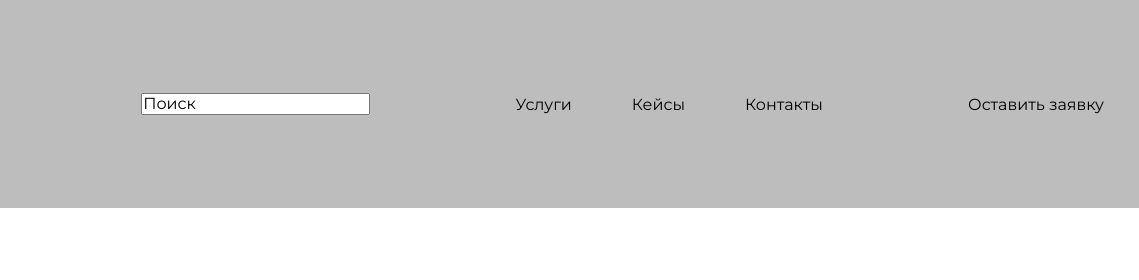
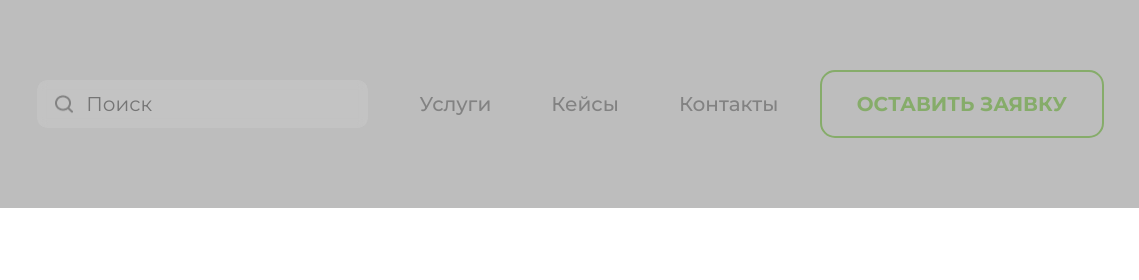
Before and after one commit to Flexible78/Stidn, a website: page app/index.html in a window 1280 px wide. Shown: the top 280 px of the page, 141-1280 px from the left. Drawn offline with Linux system fonts and the light colour scheme; files whose address does not match are found by name.

Commit message:
feat: fix header code

```diff
--- a/app/css/base/vars.css
+++ b/app/css/base/vars.css
@@ -15,9 +15,13 @@
    --green-2: #d9edca;
    --green-3: #1f302d;
    --green-4: #eef3ea;
-   --Gray-1: #232323;
-   --Gray-2: #4f4f4f;
-   --Gray-3: #828282;
+   --gray-1: #232323;
+   --gray-2: #4f4f4f;
+   --gray-3: #828282;
+   --gray-4: #bdbdbd;
+   --gray-5: #e0e0e0;
    --white: #ffffff;
    --black: #000000;
+   --transparent: transparent;
+   --tomato: #ff6347;
 }
--- /dev/null
+++ b/app/css/components/_buttons.css
@@ -0,0 +1,158 @@
+.btn {
+   border-radius: 15px;
+   font-weight: 700;
+   font-size: 20px;
+   line-height: 1.7;
+   text-transform: uppercase;
+   color: var(--green-1);
+   transition: all 0.16s ease;
+
+   --btn-fill-bg-green: var(--green-1);
+   --btn-fill-text-white: var(--white);
+   --btn-fill-bg-white: var(--white);
+   --btn-fill-text-green: var(--green-1);
+   --btn-fill-bg-transparent: var(--transparent);
+   --btn-fill-bg-gray: var(--gray-5);
+}
+
+
+.btn--fill {
+   border: none;
+   color: var(--btn-fill-text-white);
+   background-color: var(--btn-fill-bg-green);
+
+   &:focus {
+      outline: none;
+   }
+
+   &:focus-visible {
+      outline: 3px solid var(--tomato);
+      outline-offset: 1px;
+   }
+
+   &:hover {
+      background-color: var(--btn-fill-bg-white);
+   }
+
+   &:active {
+      background-color: var(--btn-fill-bg-white);
+   }
+}
+
+
+.btn--green-outline {
+   border: 2px solid var(--btn-fill-bg-green);
+   background-color: transparent;
+
+   &:focus {
+      outline: 3px solid var(--tomato);
+      outline-offset: 2px;
+      transition: outline 0.16s linear;
+   }
+
+   &:focus-visible {
+      outline: 3px solid var(--tomato);
+      outline-offset: 1px;
+   }
+
+   &:hover {
+      color: var(--btn-fill-text-green);
+      background-color: var(--btn-fill-bg-gray);
+   }
+
+   &:active {
+      color: var(--tomato);
+      background-color: var(--btn-fill-bg-gray);
+   }
+}
+
+
+.btn--outline {
+   border: none;
+   background: none;
+
+   &:focus {
+      outline: 3px solid var(--tomato);
+      outline-offset: 2px;
+      transition: outline 0.16s linear;
+   }
+
+   &:focus-visible {
+      outline: 3px solid var(--tomato);
+      outline-offset: 1px;
+   }
+
+   &:hover {
+      color: var(--btn-fill-text-green);
+      background-color: var(--btn-fill-bg-gray);
+   }
+
+   &:active {
+      color: var(--tomato);
+      background-color: var(--btn-fill-bg-gray);
+   }
+}
+
+
+.btn--transparent {
+   border: 2px solid #ffffff;
+   background-color: transparent;
+
+   &:focus {
+      outline: none;
+   }
+
+   &:focus-visible {
+      outline: 3px solid var(--tomato);
+      outline-offset: 1px;
+   }
+
+   &:hover {
+      border-color: var(--tomato);
+      color: var(--tomato);
+      background-color: var(--tomato);
+   }
+
+   &:active {
+      border-color: var(--tomato);
+      color: var(--btn-fill-text-green);
+   }
+}
+
+
+.btn--white {
+   color: var(--btn-fill-text-green);
+   transition: outline 0.16s linear;
+
+   &:focus {
+      outline: none;
+   }
+
+   &:focus-visible {
+      outline: 3px solid var(--tomato);
+      outline-offset: 1px;
+   }
+
+   &:hover {
+      border-color: var(--tomato);
+      color: var(--tomato);
+      background-color: var(--tomato);
+   }
+
+   &:active {
+      border-color: var(--tomato);
+      color: var(--btn-fill-text-green);
+   }
+}
+
+
+.btn--regular {
+   padding: 15px 35px;
+   font-size: 20px;
+
+   @media (max-width: 375px) {
+      padding: 0 24px;
+      font-size: 13px;
+      line-height: 3.25;
+   }
+}
--- a/app/css/components/header.css
+++ b/app/css/components/header.css
@@ -1,6 +1,15 @@
 .header {
    padding: 53px 20px 53px;
+
    background-color: #bdbdbd;
+}
+
+
+:root {
+   font-weight: 500;
+   line-height: 1.7;
+   color: var(--gray-3);
+   --font-size: 20px;
 }
 
 
@@ -11,9 +20,33 @@
 }
 
 
-.menu__list {
+.header__search {
+}
+
+
+.header__search-input {
+   margin-right: 10px;
+   border: none;
+   border-radius: 10px;
+   padding: 12.5px 0 12.5px 49px;
+   background: rgba(255, 255, 255, 0.10);
+   background-image: url('/img/search.png');
+   background-position: 15px center;
+   background-size: 24px 24px;
+   background-repeat: no-repeat;
+   backdrop-filter: blur(5px);
+}
+
+
+ul {
    display: flex;
    column-gap: 60px;
    align-items: center;
    justify-content: space-between;
 }
+
+
+ul .a {
+   font-weight: 500;
+   opacity: 0.2;
+}
--- a/app/css/main.css
+++ b/app/css/main.css
@@ -10,4 +10,5 @@
 
 /* Components */
 @import url("components/header.css");
+@import url("components/_buttons.css");
 /* Sections */
--- a/app/index.html
+++ b/app/index.html
@@ -13,20 +13,20 @@
       <header class="header">
    <div class="container header__container">
       <a class="logo" href="index.html">
-         <img class="logo__img" src="/img/logo_color_main.png" alt="Logo">
+         <img src="/img/logo_color_main.png" alt="" aria-hidden="true">
       </a>
 
       <label class="header__search" for="searchInput">
-         <input class="header__search-input" id="searchInput" type="text" value="Поиск">
+         <input class="header__search-input" id="searchInput" placeholder="Поиск" type="text">
       </label>
-      <nav class="menu header__menu">
-         <ul class="menu__list">
-            <li><a class="menu__item" href="#">Услуги</a></li>
-            <li><a class="menu__item" href="#">Кейсы</a></li>
-            <li><a class="menu__item" href="#">Контакты</a></li>
+      <nav>
+         <ul>
+            <li><a href="#">Услуги</a></li>
+            <li><a href="#">Кейсы</a></li>
+            <li><a href="#">Контакты</a></li>
          </ul>
       </nav>
-      <a class="header__application" href="#">Оставить заявку</a>
+      <button class="header__application btn btn--green-outline btn--regular" id="submitBtn">Оставить заявку</button>
 
    </div>
 </header>
--- a/src/css/base/vars.css
+++ b/src/css/base/vars.css
@@ -15,9 +15,13 @@
    --green-2: #d9edca;
    --green-3: #1f302d;
    --green-4: #eef3ea;
-   --Gray-1: #232323;
-   --Gray-2: #4f4f4f;
-   --Gray-3: #828282;
+   --gray-1: #232323;
+   --gray-2: #4f4f4f;
+   --gray-3: #828282;
+   --gray-4: #bdbdbd;
+   --gray-5: #e0e0e0;
    --white: #ffffff;
    --black: #000000;
+   --transparent: transparent;
+   --tomato: #ff6347;
 }
--- /dev/null
+++ b/src/css/components/_buttons.css
@@ -0,0 +1,158 @@
+.btn {
+   border-radius: 15px;
+   font-weight: 700;
+   font-size: 20px;
+   line-height: 1.7;
+   text-transform: uppercase;
+   color: var(--green-1);
+   transition: all 0.16s ease;
+
+   --btn-fill-bg-green: var(--green-1);
+   --btn-fill-text-white: var(--white);
+   --btn-fill-bg-white: var(--white);
+   --btn-fill-text-green: var(--green-1);
+   --btn-fill-bg-transparent: var(--transparent);
+   --btn-fill-bg-gray: var(--gray-5);
+}
+
+
+.btn--fill {
+   border: none;
+   color: var(--btn-fill-text-white);
+   background-color: var(--btn-fill-bg-green);
+
+   &:focus {
+      outline: none;
+   }
+
+   &:focus-visible {
+      outline: 3px solid var(--tomato);
+      outline-offset: 1px;
+   }
+
+   &:hover {
+      background-color: var(--btn-fill-bg-white);
+   }
+
+   &:active {
+      background-color: var(--btn-fill-bg-white);
+   }
+}
+
+
+.btn--green-outline {
+   border: 2px solid var(--btn-fill-bg-green);
+   background-color: transparent;
+
+   &:focus {
+      outline: 3px solid var(--tomato);
+      outline-offset: 2px;
+      transition: outline 0.16s linear;
+   }
+
+   &:focus-visible {
+      outline: 3px solid var(--tomato);
+      outline-offset: 1px;
+   }
+
+   &:hover {
+      color: var(--btn-fill-text-green);
+      background-color: var(--btn-fill-bg-gray);
+   }
+
+   &:active {
+      color: var(--tomato);
+      background-color: var(--btn-fill-bg-gray);
+   }
+}
+
+
+.btn--outline {
+   border: none;
+   background: none;
+
+   &:focus {
+      outline: 3px solid var(--tomato);
+      outline-offset: 2px;
+      transition: outline 0.16s linear;
+   }
+
+   &:focus-visible {
+      outline: 3px solid var(--tomato);
+      outline-offset: 1px;
+   }
+
+   &:hover {
+      color: var(--btn-fill-text-green);
+      background-color: var(--btn-fill-bg-gray);
+   }
+
+   &:active {
+      color: var(--tomato);
+      background-color: var(--btn-fill-bg-gray);
+   }
+}
+
+
+.btn--transparent {
+   border: 2px solid #ffffff;
+   background-color: transparent;
+
+   &:focus {
+      outline: none;
+   }
+
+   &:focus-visible {
+      outline: 3px solid var(--tomato);
+      outline-offset: 1px;
+   }
+
+   &:hover {
+      border-color: var(--tomato);
+      color: var(--tomato);
+      background-color: var(--tomato);
+   }
+
+   &:active {
+      border-color: var(--tomato);
+      color: var(--btn-fill-text-green);
+   }
+}
+
+
+.btn--white {
+   color: var(--btn-fill-text-green);
+   transition: outline 0.16s linear;
+
+   &:focus {
+      outline: none;
+   }
+
+   &:focus-visible {
+      outline: 3px solid var(--tomato);
+      outline-offset: 1px;
+   }
+
+   &:hover {
+      border-color: var(--tomato);
+      color: var(--tomato);
+      background-color: var(--tomato);
+   }
+
+   &:active {
+      border-color: var(--tomato);
+      color: var(--btn-fill-text-green);
+   }
+}
+
+
+.btn--regular {
+   padding: 15px 35px;
+   font-size: 20px;
+
+   @media (max-width: 375px) {
+      padding: 0 24px;
+      font-size: 13px;
+      line-height: 3.25;
+   }
+}
--- a/src/css/components/header.css
+++ b/src/css/components/header.css
@@ -1,6 +1,15 @@
 .header {
    padding: 53px 20px 53px;
+
    background-color: #bdbdbd;
+}
+
+
+:root {
+   font-weight: 500;
+   line-height: 1.7;
+   color: var(--gray-3);
+   --font-size: 20px;
 }
 
 
@@ -11,9 +20,33 @@
 }
 
 
-.menu__list {
+.header__search {
+}
+
+
+.header__search-input {
+   margin-right: 10px;
+   border: none;
+   border-radius: 10px;
+   padding: 12.5px 0 12.5px 49px;
+   background: rgba(255, 255, 255, 0.10);
+   background-image: url('/img/search.png');
+   background-position: 15px center;
+   background-size: 24px 24px;
+   background-repeat: no-repeat;
+   backdrop-filter: blur(5px);
+}
+
+
+ul {
    display: flex;
    column-gap: 60px;
    align-items: center;
    justify-content: space-between;
 }
+
+
+ul .a {
+   font-weight: 500;
+   opacity: 0.2;
+}
--- a/src/css/main.css
+++ b/src/css/main.css
@@ -10,4 +10,5 @@
 
 /* Components */
 @import url("components/header.css");
+@import url("components/_buttons.css");
 /* Sections */
```
Also changed, not shown: src/html/header.html (+8 -8 lines), app/img/search.png (added), src/img/search.png (added), 2 other files.
